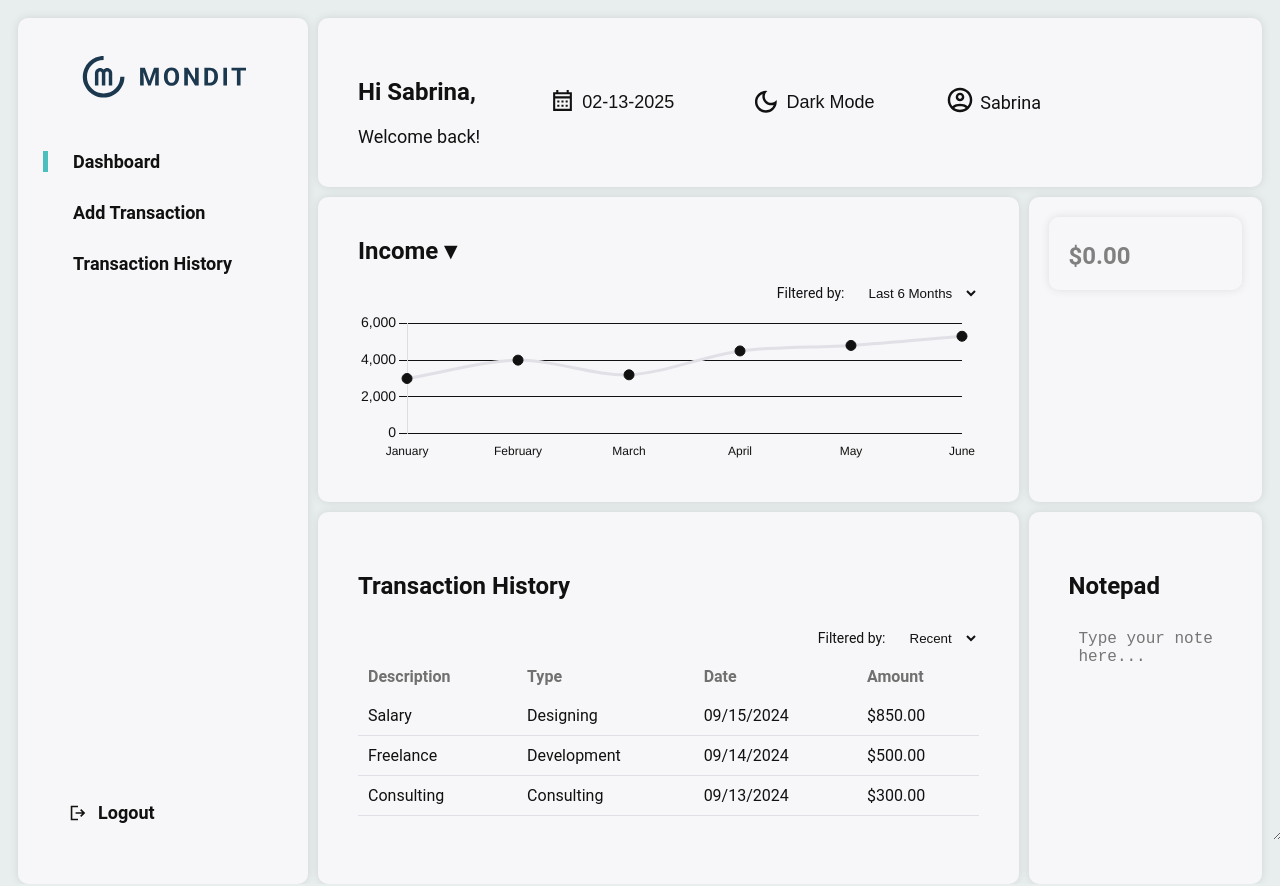
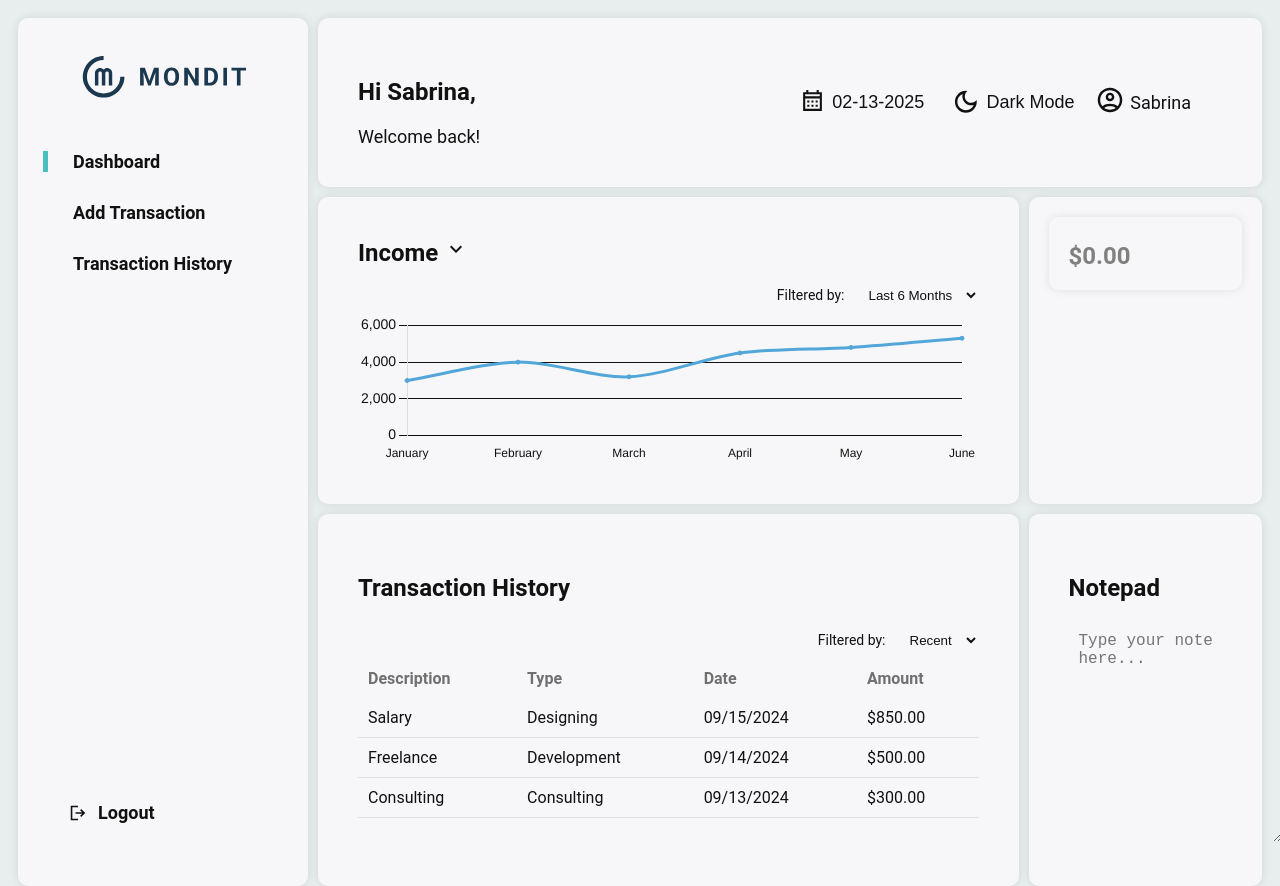
Before and after one commit to capaciadesiree/CB-FINAL-PROJECT, a React (Create React App) app in the folder frontend/: page /dashboard in a window 1280 px wide. Built offline with nearby package versions, Linux system fonts and the light colour scheme.

Commit message:
frontend: modified line chart options, adjusted subContainer alignment of header component

```diff
--- a/frontend/src/Components/chart.js
+++ b/frontend/src/Components/chart.js
@@ -1,7 +1,8 @@
-import React, { useEffect, useState } from 'react';
+import React, { useEffect, useRef, useState } from 'react';
 import { Chart as ChartJS, LineElement, PointElement, LinearScale, Title, Tooltip, CategoryScale } from 'chart.js';
 import { Line } from 'react-chartjs-2';
 import styled, { useTheme } from 'styled-components';
+import ArrowDownIcon from '@mui/icons-material/KeyboardArrowDownOutlined';
 
 ChartJS.register(LineElement, PointElement, LinearScale, Title, Tooltip, CategoryScale);
 
@@ -75,6 +76,28 @@ const LineChart = () => {
   const [dataType, setDataType] = useState('Income'); // stores current data type (income, expenses, savings)
   const [isDropdownOpen, setIsDropdownOpen] = useState(false); // manages dropdown state (open/close)
   const [timeRange, setTimeRange] = useState('6 Months'); // stores current time range (by month)
+  const chartRef = useRef(null);
+
+  // color map by dataType
+  const colorMapping = {
+    Income: '#52A6D8',
+    Expenses: '#FD7543',
+    Savings: '#3DBBBF'
+  };
+
+  // // applied gradient for the chart
+  // useEffect(() => {
+  //   if (chartRef.current && chartRef.current.chartInstance) {
+  //     const chart = chartRef.current.chartInstance;
+  //     const ctx = chart.ctx;
+  //     const gradient = ctx.createLinearGradient(0, 0, 0, 400);
+  //     gradient.addColorStop(0, `${colorMapping[dataType]}20`);
+  //     gradient.addColorStop(1, colorMapping[dataType]);
+
+  //     chart.data.datasets[0].backgroundColor = gradient;
+  //     chart.update();
+  //   }
+  // }, [theme, dataType, colorMapping]);
 
   // chart data & style
   const data = {
@@ -85,14 +108,14 @@ const LineChart = () => {
         data: dataType === 'Income' ? [3000, 4000, 3200, 4500, 4800, 5300] :
               dataType === 'Expenses' ? [2500, 3000, 2800, 3500, 3700, 3900] :
               [500, 1000, 400, 1000, 1100, 1400],
-          fill: false,
-          backgroundColor: theme.containerBackground,
-          borderColor: theme.borderColor,
-          pointBorderColor: theme.textColor,
-          pointBackgroundColor: theme.textColor,
+        fill: true,
+        backgroundColor: colorMapping[dataType],
+        borderColor: colorMapping[dataType],
+        pointBorderColor: colorMapping[dataType],
+        pointBackgroundColor: colorMapping[dataType],
         tension: 0.3,
-          pointRadius: 5,
-          pointHoverRadius: 7,
+        pointRadius: 2,
+        pointHoverRadius: 4,
       },
     ],
   };
@@ -104,19 +127,24 @@ const LineChart = () => {
       legend: {
         display: false,
       },
+      // appear when hovering over data points
       tooltip: {
         enabled: true,
-          backgroundColor: theme.textColor,
-          titleColor: '#fff',
-          borderColor: '#ccc',
-          borderWidth: 1,
-          bodyColor: "#ddd",
+        backgroundColor: theme.componentBackground,
+        titleColor: theme.textColor,
+        borderColor: theme.borderColor,
+        borderWidth: 0.2,
+        bodyColor: theme.textColor,
+        font: {
+          size: 14,
+        },
       },
     },
     scales: {
       x: {
         grid: {
           display: false,
+          color: theme.textColor,
         },
         // x-axis label
         ticks: {
@@ -127,6 +155,7 @@ const LineChart = () => {
       y : {
         beginAtZero: true,
         grid: {
+
           color: theme.textColor,
         },
         // y-axis label
@@ -162,7 +191,7 @@ const LineChart = () => {
     <Container theme={theme}>
       <TitleContainer>
         <TitleDropdown onClick={handleTitleClick}>
-          {dataType} ▾
+          {dataType} <ArrowDownIcon />
         </TitleDropdown>
         {isDropdownOpen && (
           <DropdownMenu>
@@ -188,7 +217,7 @@ const LineChart = () => {
       </TimeRangeContainer>
 
       <ChartContainer>
-        <Line data={data} options={options} />
+        <Line ref={chartRef} data={data} options={options} />
       </ChartContainer>
     </Container>
   );
--- a/frontend/src/Components/header.js
+++ b/frontend/src/Components/header.js
@@ -13,8 +13,15 @@ const HeaderContainer = styled.header`
   justify-content: space-between;
   align-items: center;
   padding: 20px;
-  gap: 50px;
+  gap: 300px;
 
+`;
+
+const SubContainer = styled.div`
+  display: flex;
+  flex-direction: row;
+  justify-content: flex-end;
+  align-items: center;
 `;
 
 const ThemeToggle = styled.button`
@@ -137,6 +144,7 @@ const Header = ({ showGreeting }) => { // added prop in header to show greeting
         <Placeholder />
       )}
 
+      <SubContainer>
         <DateWrapper>
           <DateIconWrapper>
             <DateIcon />
@@ -162,6 +170,7 @@ const Header = ({ showGreeting }) => { // added prop in header to show greeting
           <Name>Sabrina</Name>
           {/* need to add api to get User's username */}
         </UserProfile>
+      </SubContainer>
     </HeaderContainer>
   );
 };
```
Lines whose indentation alone changed are shown as unchanged.
